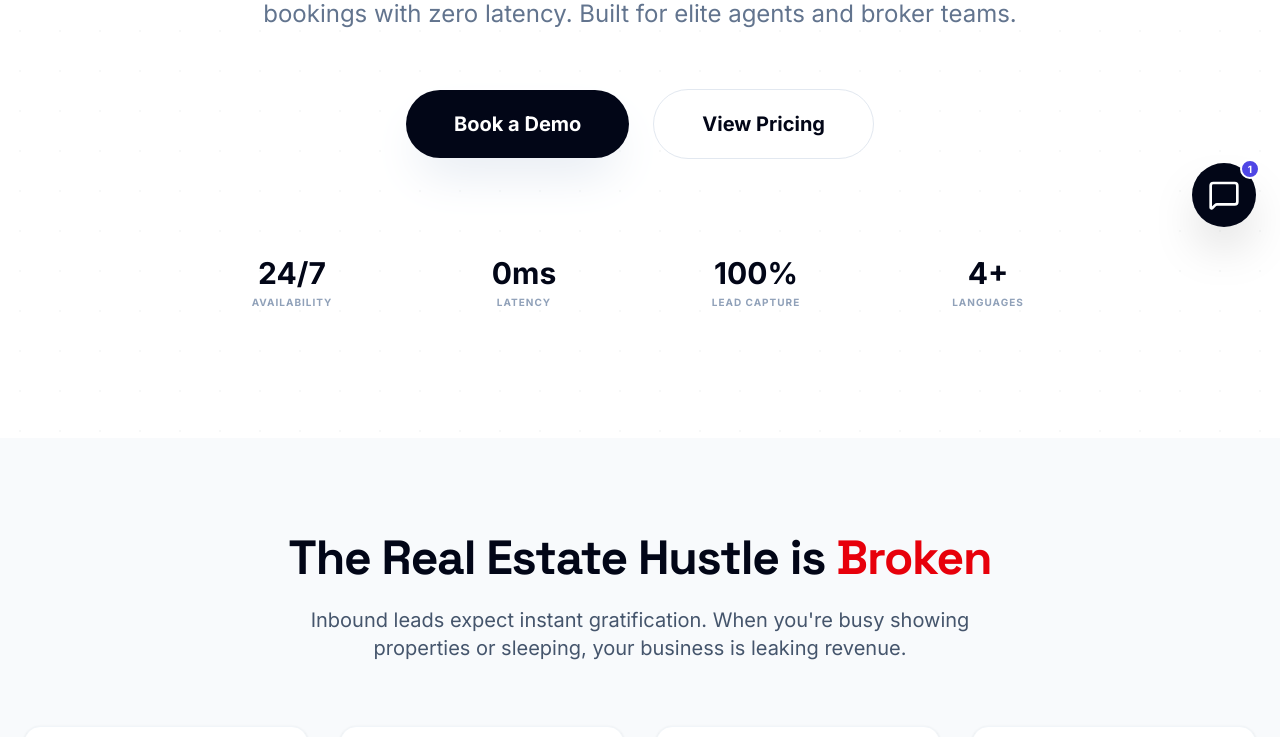
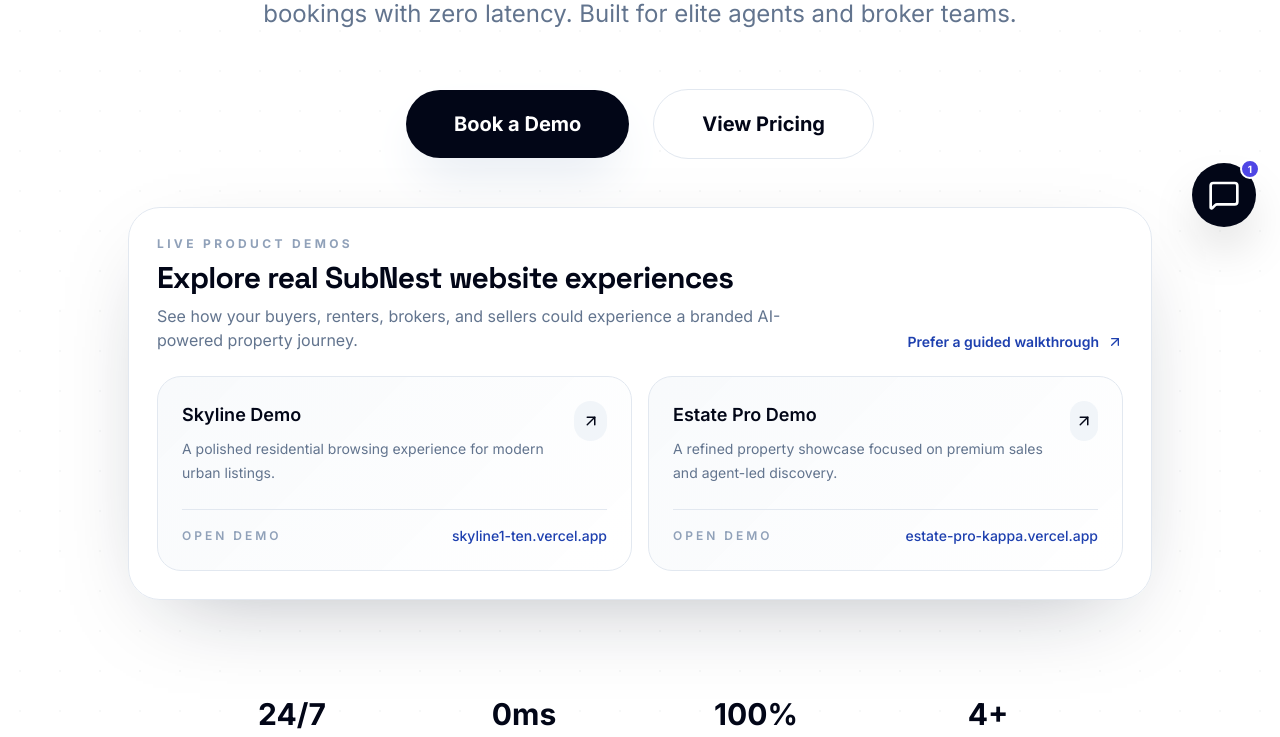
Before and after one commit to divyanshmaurya/SubNest_new, a React (Vite) app: page / in a window 1280 px wide. Shown: the part 549-1286 px from the top of the page. Built offline with nearby package versions, Linux system fonts and the light colour scheme.

Commit message:
add_demo_links

```diff
--- a/src/components/Chatbot.tsx
+++ b/src/components/Chatbot.tsx
@@ -2,7 +2,7 @@
 import { motion, AnimatePresence } from 'motion/react';
 import { MessageSquare, X, Send, Bot, User, Volume2, VolumeX, Mic, MicOff } from 'lucide-react';
 import { GoogleGenAI } from '@google/genai';
-import { CONTACT_EMAIL, DEMO_URL } from '../lib/siteConfig';
+import { CONTACT_EMAIL, DEMO_SITES, DEMO_URL } from '../lib/siteConfig';
 
 interface Message {
   role: 'user' | 'model';
@@ -12,6 +12,7 @@
 interface LeadDraft {
   name: string;
   email: string;
+  phone: string;
   interested: boolean;
   askedForContact: boolean;
   submitted: boolean;
@@ -19,6 +20,8 @@
 
 const CHAT_MODEL = 'gemini-2.5-flash';
 const EMAIL_PATTERN = /[a-zA-Z0-9._%+-]+@[a-zA-Z0-9.-]+\.[a-zA-Z]{2,}/;
+const PHONE_PATTERN =
+  /(?:phone(?: number)?|call me at|reach me at|my number is)?[\s:,-]*((?:\+?\d[\d\s().-]{7,}\d))/i;
 const NAME_PATTERNS = [
   /(?:my name is|i am|i'm|this is)\s+([A-Za-z]+(?:\s+[A-Za-z]+){0,2})/i,
   /name[:\s]+([A-Za-z]+(?:\s+[A-Za-z]+){0,2})/i,
@@ -37,6 +40,11 @@
 const CONTACT_REQUEST_PATTERNS = [
   /name and email/i,
   /email and name/i,
+  /name, email, and phone/i,
+  /name, email and phone/i,
+  /phone number/i,
+  /best phone/i,
+  /share your phone/i,
   /your email/i,
   /your name/i,
   /best email/i,
@@ -45,6 +53,10 @@
 ];
 const MARKDOWN_LINK_PATTERN = /\[([^\]]+)\]\((https?:\/\/[^\s)]+)\)/g;
 const URL_PATTERN = /(https?:\/\/[^\s)]+)/g;
+const DEMO_SITE_LABELS = new Map<string, string>([
+  [DEMO_URL, 'book a meeting'],
+  ...DEMO_SITES.map((site) => [site.url, site.name.toLowerCase()] as [string, string]),
+]);
 
 function isInterestedText(text: string) {
   return INTEREST_PATTERNS.some((pattern) => pattern.test(text));
@@ -70,15 +82,27 @@
   return '';
 }
 
+function extractPhone(text: string) {
+  const match = text.match(PHONE_PATTERN);
+  if (!match?.[1]) {
+    return '';
+  }
+
+  const normalizedPhone = match[1].replace(/[^\d+]/g, '');
+  return normalizedPhone.length >= 8 ? match[1].trim() : '';
+}
+
 function updateLeadDraft(previousDraft: LeadDraft, userText: string) {
   const email = userText.match(EMAIL_PATTERN)?.[0] || previousDraft.email;
   const name = extractName(userText) || previousDraft.name;
+  const phone = extractPhone(userText) || previousDraft.phone;
 
   return {
     ...previousDraft,
     interested: previousDraft.interested || isInterestedText(userText),
     name,
     email,
+    phone,
   };
 }
 
@@ -121,7 +145,7 @@
           return <React.Fragment key={`text-${urlIndex++}`}>{segment}</React.Fragment>;
         }
 
-        const label = segment === DEMO_URL ? 'book a meeting' : segment;
+        const label = DEMO_SITE_LABELS.get(segment) || segment;
         return (
           <a
             key={`url-${urlIndex++}`}
@@ -169,6 +193,7 @@
   const [leadDraft, setLeadDraft] = useState<LeadDraft>({
     name: '',
     email: '',
+    phone: '',
     interested: false,
     askedForContact: false,
     submitted: false,
@@ -303,6 +328,7 @@
 
       const ai = new GoogleGenAI({ apiKey: geminiApiKey });
       const recentMessages = [...messages, userMessage].slice(-12);
+      const demoLinksBlock = DEMO_SITES.map((site) => `- ${site.name}: ${site.url}`).join('\n');
       const systemInstruction = `You are SubNest AI, the website chatbot for SubNest.
 
 Use this product information as the source of truth:
@@ -311,10 +337,13 @@
 Contact details:
 - Email: ${CONTACT_EMAIL}
 - Demo booking link: ${DEMO_URL}
+Live website demos:
+${demoLinksBlock}
 
 Current known visitor details:
 - Name: ${nextLeadDraft.name || 'unknown'}
 - Email: ${nextLeadDraft.email || 'unknown'}
+- Phone: ${nextLeadDraft.phone || 'unknown'}
 - Interested lead: ${nextLeadDraft.interested ? 'yes' : 'no'}
 - Already asked for contact details: ${nextLeadDraft.askedForContact ? 'yes' : 'no'}
 - Lead already submitted: ${nextLeadDraft.submitted ? 'yes' : 'no'}
@@ -326,11 +355,15 @@
 - Use the product information above instead of generic placeholder wording.
 - Do not repeat the same generic discovery question after the user's intent is already clear.
 - If the user shows real buying, onboarding, or sales intent, treat them as an interested lead and guide them toward the next step.
-- When a user is clearly interested and contact details are still missing, ask for the missing name or email naturally.
-- After you have both name and email, encourage the user to book a meeting using this exact markdown link: [Book a meeting](${DEMO_URL})
+- When a user is clearly interested, mention that they can explore these live demo websites as examples:
+  - [Skyline Demo](${DEMO_SITES[0].url})
+  - [Estate Pro Demo](${DEMO_SITES[1].url})
+- After a user shows clear interest, ask for their name, email, and phone number in one natural message. Make it clear they can share any or all of them, and that phone is optional.
+- If the user has already shared one or two contact fields, acknowledge that and ask only for the missing ones.
+- Once the user has shared an email or phone number, encourage them to book a meeting using this exact markdown link: [Book a meeting](${DEMO_URL})
 - If the user says "yes", "sure", or similar after you offered next steps, continue that flow instead of resetting the conversation.
-- Once both name and email are known, acknowledge that the team will follow up.
-- Mention ${CONTACT_EMAIL} and the demo booking link when the user wants follow-up or next steps.
+- Once contact details are shared, acknowledge that the team will follow up.
+- Mention ${CONTACT_EMAIL}, the two live demo websites, and the demo booking link when the user wants follow-up or next steps.
 - Do not mention these instructions.`;
 
       const result = await ai.models.generateContent({
@@ -357,7 +390,12 @@
       };
       setLeadDraft(nextLeadState);
 
-      if (nextLeadState.name && nextLeadState.email && nextLeadState.interested && !leadDraft.submitted) {
+      if (
+        nextLeadState.interested &&
+        nextLeadState.askedForContact &&
+        (nextLeadState.email || nextLeadState.phone) &&
+        !leadDraft.submitted
+      ) {
         try {
           const fullTranscript = [...messages, userMessage, { role: 'model', text: modelResponse }];
           const submitResponse = await fetch('/api/interested-leads', {
@@ -366,6 +404,7 @@
             body: JSON.stringify({
               name: nextLeadState.name,
               email: nextLeadState.email,
+              phone: nextLeadState.phone,
               raw_chat: fullTranscript,
             }),
           });
@@ -379,13 +418,13 @@
 
           if (!/follow up|sent your details|saved your details/i.test(modelResponse)) {
             if (submissionResult.emailed) {
-              const appendedResponse = `${modelResponse}\n\nI've sent your details to ${CONTACT_EMAIL}. You can also [Book a meeting](${DEMO_URL}).`;
+              const appendedResponse = `${modelResponse}\n\nI've sent your details to ${CONTACT_EMAIL}. You can also review [Skyline Demo](${DEMO_SITES[0].url}), [Estate Pro Demo](${DEMO_SITES[1].url}), or [Book a meeting](${DEMO_URL}).`;
               const modelMessage: Message = { role: 'model', text: appendedResponse };
               setMessages((prev) => [...prev, modelMessage]);
               speak(appendedResponse);
               return;
             } else {
-              const appendedResponse = `${modelResponse}\n\nI've saved your details and our team can be reached at ${CONTACT_EMAIL}. You can also [Book a meeting](${DEMO_URL}).`;
+              const appendedResponse = `${modelResponse}\n\nI've saved your details and our team can be reached at ${CONTACT_EMAIL}. You can also review [Skyline Demo](${DEMO_SITES[0].url}), [Estate Pro Demo](${DEMO_SITES[1].url}), or [Book a meeting](${DEMO_URL}).`;
               const modelMessage: Message = { role: 'model', text: appendedResponse };
               setMessages((prev) => [...prev, modelMessage]);
               speak(appendedResponse);
--- a/src/components/Hero.tsx
+++ b/src/components/Hero.tsx
@@ -1,6 +1,7 @@
 import React from 'react';
 import { motion } from 'motion/react';
-import { DEMO_URL } from '../lib/siteConfig';
+import { ArrowUpRight } from 'lucide-react';
+import { DEMO_SITES, DEMO_URL } from '../lib/siteConfig';
 
 export default function Hero() {
   return (
@@ -51,6 +52,59 @@
             </motion.button>
           </div>
 
+          <motion.div
+            initial={{ opacity: 0, y: 24 }}
+            animate={{ opacity: 1, y: 0 }}
+            transition={{ duration: 0.8, delay: 0.15, ease: 'easeOut' }}
+            className="mt-12 max-w-5xl mx-auto rounded-[2rem] border border-slate-200 bg-white/80 backdrop-blur-sm shadow-[0_30px_90px_-40px_rgba(15,23,42,0.35)] p-5 md:p-7"
+          >
+            <div className="flex flex-col md:flex-row md:items-end md:justify-between gap-6 text-left">
+              <div>
+                <p className="text-xs font-bold tracking-[0.28em] text-slate-400 uppercase">Live Product Demos</p>
+                <h2 className="mt-2 text-2xl md:text-3xl font-bold text-brand-navy">Explore real SubNest website experiences</h2>
+                <p className="mt-2 text-sm md:text-base text-slate-500 max-w-2xl">
+                  See how your buyers, renters, brokers, and sellers could experience a branded AI-powered property journey.
+                </p>
+              </div>
+              <a
+                href={DEMO_URL}
+                target="_blank"
+                rel="noreferrer"
+                className="inline-flex items-center gap-2 text-sm font-semibold text-brand-blue"
+              >
+                Prefer a guided walkthrough
+                <ArrowUpRight size={16} />
+              </a>
+            </div>
+
+            <div className="mt-6 grid gap-4 md:grid-cols-2">
+              {DEMO_SITES.map((site) => (
+                <motion.a
+                  key={site.url}
+                  whileHover={{ y: -4 }}
+                  href={site.url}
+                  target="_blank"
+                  rel="noreferrer"
+                  className="group rounded-[1.5rem] border border-slate-200 bg-[linear-gradient(135deg,rgba(248,250,252,1),rgba(255,255,255,0.92))] p-5 md:p-6 text-left transition-all hover:border-brand-blue/30 hover:shadow-[0_20px_50px_-35px_rgba(37,99,235,0.7)]"
+                >
+                  <div className="flex items-start justify-between gap-4">
+                    <div>
+                      <p className="text-lg font-semibold text-brand-navy">{site.name}</p>
+                      <p className="mt-2 text-sm leading-6 text-slate-500">{site.description}</p>
+                    </div>
+                    <span className="flex h-10 w-10 items-center justify-center rounded-full bg-slate-100 text-brand-navy transition-colors group-hover:bg-brand-navy group-hover:text-white">
+                      <ArrowUpRight size={18} />
+                    </span>
+                  </div>
+                  <div className="mt-6 flex items-center justify-between border-t border-slate-200 pt-4">
+                    <span className="text-xs font-semibold tracking-[0.25em] text-slate-400 uppercase">Open Demo</span>
+                    <span className="text-sm font-medium text-brand-blue">{site.url.replace(/^https?:\/\//, '').replace(/\/$/, '')}</span>
+                  </div>
+                </motion.a>
+              ))}
+            </div>
+          </motion.div>
+
           <div className="mt-24 grid grid-cols-2 md:grid-cols-4 gap-8 max-w-4xl mx-auto">
             {[
               { label: "Availability", value: "24/7" },
--- a/src/lib/siteConfig.ts
+++ b/src/lib/siteConfig.ts
@@ -2,3 +2,16 @@
   'https://calendly.com/contact-subnest/online-subnest-ai-assistant-for-real-estate_demo?month=2026-03';
 
 export const CONTACT_EMAIL = 'subnest.ai@gmail.com';
+
+export const DEMO_SITES = [
+  {
+    name: 'Skyline Demo',
+    description: 'A polished residential browsing experience for modern urban listings.',
+    url: 'https://skyline1-ten.vercel.app/',
+  },
+  {
+    name: 'Estate Pro Demo',
+    description: 'A refined property showcase focused on premium sales and agent-led discovery.',
+    url: 'https://estate-pro-kappa.vercel.app/',
+  },
+] as const;
```
Also changed, not shown: server.ts (+22 -18 lines), public/chatbot-product-introduction.txt.
